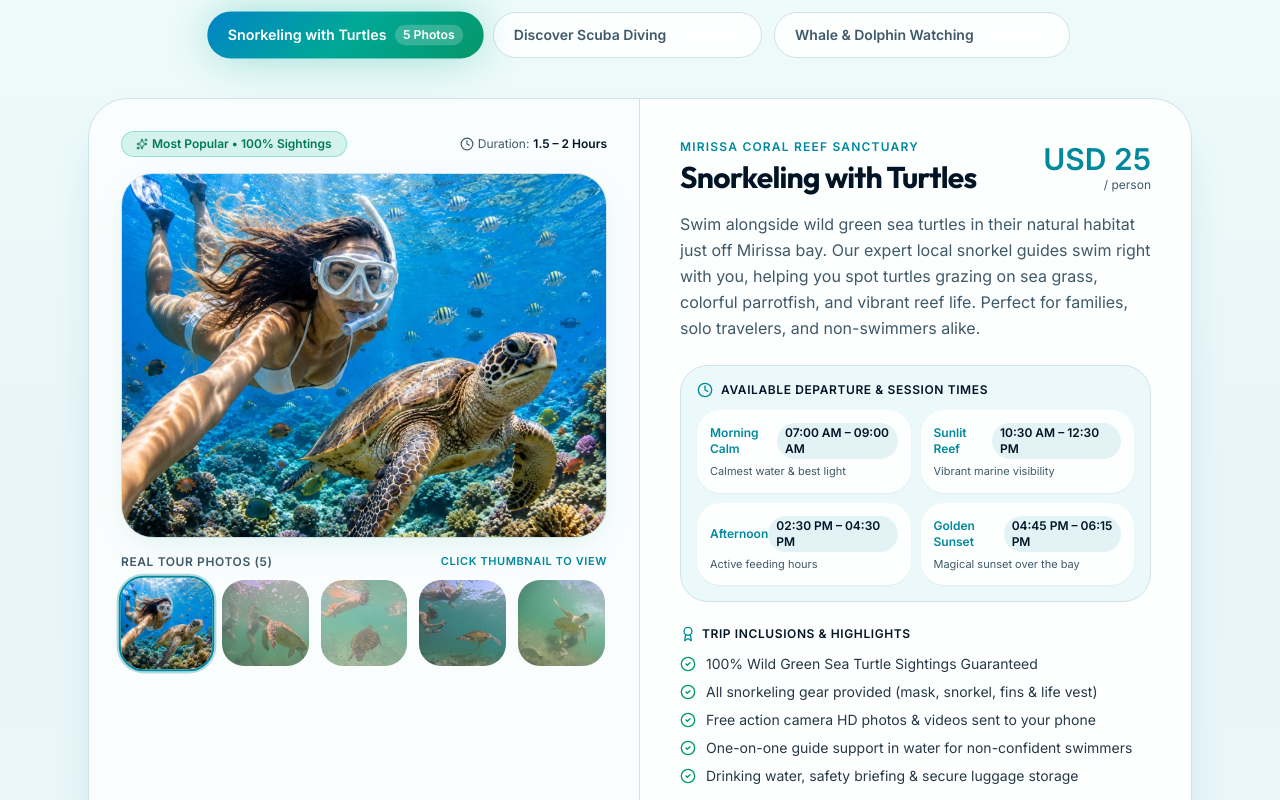
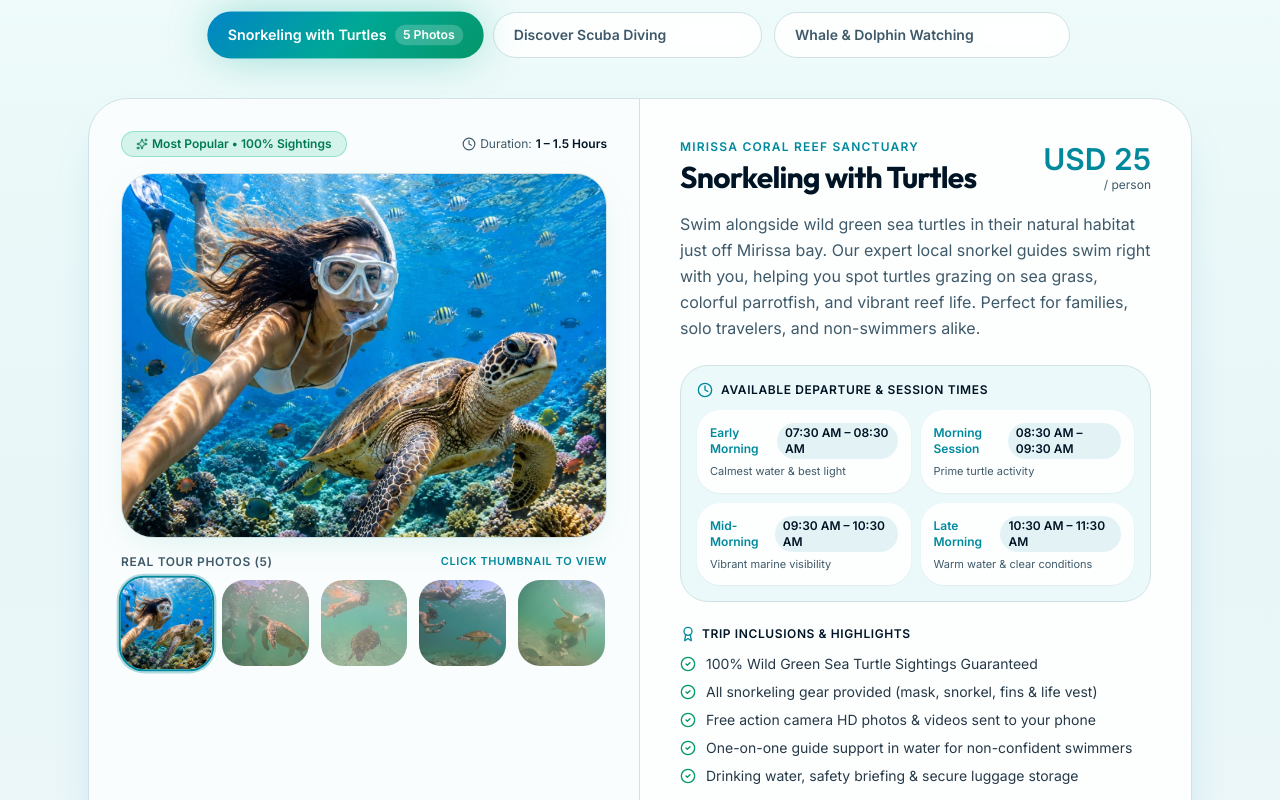
Before and after one commit to Kavindu822/coral-coast-divers, a Next.js app: page / in a window 1280 px wide. Shown: the part 1220-2020 px from the top of the page. Built offline with nearby package versions, Linux system fonts and the light colour scheme.

Commit message:
Update session times, durations, and group text

```diff
--- a/src/app/page.tsx
+++ b/src/app/page.tsx
@@ -96,14 +96,14 @@ const categories: Category[] = [
     badgeColor: "bg-emerald-500/15 text-emerald-700 border-emerald-500/30",
     price: "USD 25",
     unit: "/ person",
-    duration: "1.5 – 2 Hours",
+    duration: "1 – 1.5 Hours",
     description:
       "Swim alongside wild green sea turtles in their natural habitat just off Mirissa bay. Our expert local snorkel guides swim right with you, helping you spot turtles grazing on sea grass, colorful parrotfish, and vibrant reef life. Perfect for families, solo travelers, and non-swimmers alike.",
     times: [
-      { label: "Morning Calm", time: "07:00 AM – 09:00 AM", note: "Calmest water & best light" },
-      { label: "Sunlit Reef", time: "10:30 AM – 12:30 PM", note: "Vibrant marine visibility" },
-      { label: "Afternoon", time: "02:30 PM – 04:30 PM", note: "Active feeding hours" },
-      { label: "Golden Sunset", time: "04:45 PM – 06:15 PM", note: "Magical sunset over the bay" },
+      { label: "Early Morning", time: "07:30 AM – 08:30 AM", note: "Calmest water & best light" },
+      { label: "Morning Session", time: "08:30 AM – 09:30 AM", note: "Prime turtle activity" },
+      { label: "Mid-Morning", time: "09:30 AM – 10:30 AM", note: "Vibrant marine visibility" },
+      { label: "Late Morning", time: "10:30 AM – 11:30 AM", note: "Warm water & clear conditions" },
     ],
     features: [
       "100% Wild Green Sea Turtle Sightings Guaranteed",
@@ -142,18 +142,23 @@ const categories: Category[] = [
     badgeColor: "bg-cyan-500/15 text-cyan-700 border-cyan-500/30",
     price: "USD 70",
     unit: "/ person",
-    duration: "2.5 – 3 Hours",
+    duration: "1.5 – 2.5 Hours",
     description:
       "Ever wondered what it feels like to breathe weightlessly underwater? Our Discover Scuba Diving program is led by experienced Coral Coast Divers dive guides. You will receive a full safety briefing, practice easy scuba skills in shallow water, and dive down to 6–12 meters on pristine Mirissa coral gardens.",
     times: [
       {
-        label: "Morning Session",
-        time: "08:30 AM – 11:30 AM",
-        note: "Crisp visibility & gentle currents",
+        label: "Early Morning",
+        time: "07:30 AM – 09:30 AM",
+        note: "Crisp visibility & calm water",
       },
       {
-        label: "Afternoon Session",
-        time: "01:30 PM – 04:30 PM",
+        label: "Mid-Morning",
+        time: "09:30 AM – 11:30 AM",
+        note: "Vibrant reef & sunlit waters",
+      },
+      {
+        label: "Midday Session",
+        time: "11:30 AM – 01:30 PM",
         note: "Warm tropical ocean water",
       },
     ],
@@ -1162,13 +1167,13 @@ export default function HomePage() {
                 Small Personal Groups
               </h3>
               <p className="mt-2 text-sm leading-relaxed text-slate-600">
-                We strictly never overcrowd our boats or hurry guests. Enjoy unhurried individual
+                We strictly never overcrowd our groups or hurry guests. Enjoy unhurried individual
                 attention, personal space, and quiet peaceful encounters with ocean wildlife.
               </p>
               <div className="mt-5 space-y-1.5 border-t border-slate-100 pt-4 text-xs font-medium text-slate-700">
                 <div className="flex items-center gap-2">
                   <CheckCircle2 className="size-4 text-emerald-600 shrink-0" />
-                  <span>Max 6 Guests per Dive Boat</span>
+                  <span>Max 6 Guests per Group</span>
                 </div>
                 <div className="flex items-center gap-2">
                   <CheckCircle2 className="size-4 text-emerald-600 shrink-0" />
```
